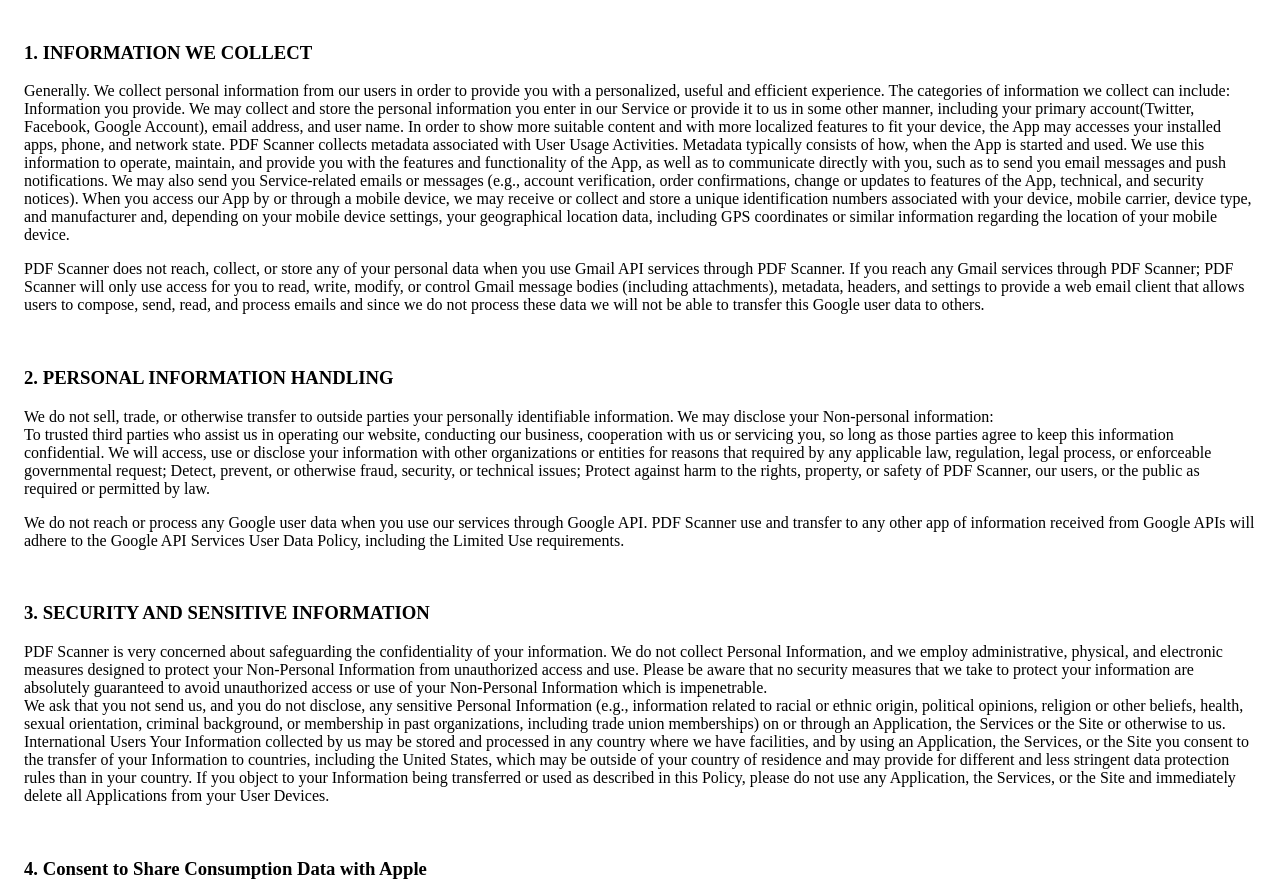
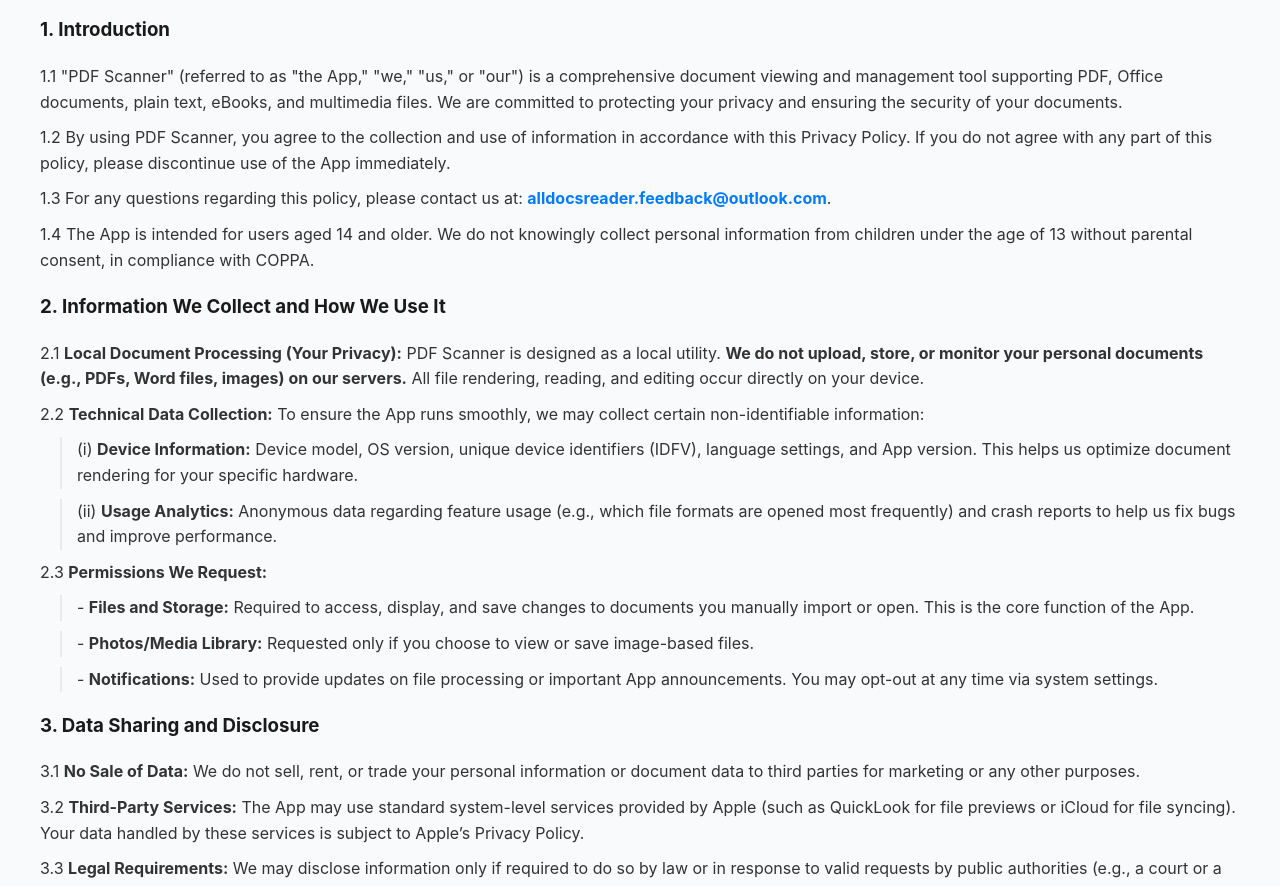
Before and after one commit to InfinityOriginios/infinityoriginios.github.io, a plain HTML site: page PDFscanner/privacypolicy.html in a window 1280 px wide. Shown: the part 163-1049 px from the top of the page. Drawn offline with Linux system fonts and the light colour scheme.

Commit message:
Revise privacy policy for PDF Scanner app
Updated privacy policy to reflect new practices and compliance requirements.

```diff
--- a/PDFscanner/privacypolicy.html
+++ b/PDFscanner/privacypolicy.html
@@ -1,184 +1,113 @@
 <!DOCTYPE html>
 <html lang="en">
-
   <head>
-    <meta charset="UTF-8">
-    <meta name="viewport" content="width=device-width, initial-scale=1.0">
-    <title>Privacy Policy</title>
+    <meta charset="UTF-8" />
+    <meta http-equiv="X-UA-Compatible" content="IE=edge" />
+    <meta name="viewport" content="width=device-width, initial-scale=1.0" />
+    <title>PDF Scanner - Privacy Policy</title>
     <style>
-        html,
-        body {
-            margin: 0;
-            padding: 0;
+      html, body {
+        overflow-x: hidden;
+        overflow-y: auto;
+        white-space: normal;
+        word-break: break-word;
+        font-family: -apple-system, BlinkMacSystemFont, "Segoe UI", Roboto, Helvetica, Arial, sans-serif;
+        line-height: 1.6;
+        margin: 20px;
+        background: #f9fafc;
+        color: #333;
       }
-
-        body {
-            padding: 0 24px;
+      h1, h2, h3 {
+        color: #1a1a1a;
       }
-        @media (prefers-color-scheme: dark) {
-            html, body {
-            background: #1f1f1f;
+      ul {
+        list-style: none;
+        padding-left: 0;
       }
-            h1, h2, h3, h4, h5, h6, p {
-            color: rgba(255, 255, 255, 0.9);
+      p {
+        margin: 10px 0;
       }
+      .indent {
+        margin-left: 20px;
+        border-left: 2px solid #eaeaea;
+        padding-left: 15px;
+      }
+      .contact-info {
+        font-weight: bold;
+        color: #007aff;
       }
     </style>
   </head>
+  <body>
+    <h1>Privacy Policy</h1>
 
-<body>
-    <div>
-        <h1>Privacy Policy</h1>
-        <p>
-            Welcome to PDF Scanner, a mobile application ("PDF Scanner”, "we” or "us”).
-            PDF Scanner is committed to protecting the privacy of all users and others who access our application
-            ("you,” or "Users”).
-            This Privacy Policy applies to the PDF Scanner mobile app for Android. This Privacy Policy applies only to
-            the practices of companies we own, control, or are united with under common control.
-            By accessing or using our Service, you are saying that you have read, understood, and agree to our collection,
-            storage, use, and disclosure of your personal information as described in this Privacy Policy.
-        </p>
+    <p>Last Updated: February 27, 2026</p>
 
-        <br />
-        <h3>
-            1. INFORMATION WE COLLECT
-        </h3>
+    <h3>1. Introduction</h3>
+    <ul>
+      <p>1.1 "PDF Scanner" (referred to as "the App," "we," "us," or "our") is a comprehensive document viewing and management tool supporting PDF, Office documents, plain text, eBooks, and multimedia files. We are committed to protecting your privacy and ensuring the security of your documents.</p>
 
-        <p>
-            Generally. We collect personal information from our users in order to provide you with a personalized,
-            useful and efficient experience.
-            The categories of information we collect can include:
-            Information you provide. We may collect and store the personal information you enter in our Service or provide
-            it to us in some other manner, including your primary account(Twitter, Facebook, Google Account), email address,
-            and user name.
-            In order to show more suitable content and with more localized features to fit your device, the App may
-            accesses your installed apps, phone, and network state.
-            PDF Scanner collects metadata associated with User Usage Activities. Metadata typically consists of how,
-            when the App is started and used.
-            We use this information to operate, maintain, and provide you with the features and functionality of the App,
-            as well as to communicate directly with you, such as to send you email messages and push notifications.
-            We may also send you Service-related emails or messages (e.g., account verification, order confirmations,
-            change or updates to features of the App, technical, and security notices).
-            When you access our App by or through a mobile device, we may receive or collect and store a unique
-            identification numbers associated with your device, mobile carrier, device type, and manufacturer and,
-            depending on your mobile device settings, your geographical location data, including GPS coordinates or
-            similar information regarding the location of your mobile device.
-         <p>
-            PDF Scanner does not reach, collect, or store any of your personal data when you use Gmail API services
-            through PDF Scanner. If you reach any Gmail services through PDF Scanner; PDF Scanner will only use access for
-            you to read, write, modify, or control Gmail message bodies (including attachments), metadata, headers,
-            and settings to provide a web email client that allows users to compose, send, read, and process emails
-            and since we do not process these data we will not be able to transfer this Google user data to others.
-     </p>
-        </p>
-        <br />
+      <p>1.2 By using PDF Scanner, you agree to the collection and use of information in accordance with this Privacy Policy. If you do not agree with any part of this policy, please discontinue use of the App immediately.</p>
 
-        <h3>
-            2. PERSONAL INFORMATION HANDLING
-        </h3>
+      <p>1.3 For any questions regarding this policy, please contact us at: <span class="contact-info">alldocsreader.feedback@outlook.com</span>.</p>
 
-        <p>
-            We do not sell, trade, or otherwise transfer to outside parties your personally identifiable information.
-            We may disclose your Non-personal information: <br />
-            To trusted third parties who assist us in operating our website, conducting our business, cooperation with
-            us or servicing you, so long as those parties agree to keep this information confidential.
-            We will access, use or disclose your information with other organizations or entities for reasons that
-            required by any applicable law, regulation, legal process, or enforceable governmental request;
-            Detect, prevent, or otherwise fraud, security, or technical issues;
-            Protect against harm to the rights, property, or safety of PDF Scanner, our users, or the public as required
-            or permitted by law.
-            <p>
-            We do not reach or process any Google user data when you use our services through Google API. PDF Scanner use and
-            transfer to any other app of information received from Google APIs will adhere to the Google API Services User
-            Data Policy, including the Limited Use requirements.
-            </p>
-        </p>
-        <br />
+      <p>1.4 The App is intended for users aged 14 and older. We do not knowingly collect personal information from children under the age of 13 without parental consent, in compliance with COPPA.</p>
+    </ul>
 
-        <h3>
-            3. SECURITY AND SENSITIVE INFORMATION
+    <h3>2. Information We Collect and How We Use It</h3>
+    <ul>
+      <p>2.1 <strong>Local Document Processing (Your Privacy):</strong> PDF Scanner is designed as a local utility. <strong>We do not upload, store, or monitor your personal documents (e.g., PDFs, Word files, images) on our servers.</strong> All file rendering, reading, and editing occur directly on your device.</p>
 
-        </h3>
+      <p>2.2 <strong>Technical Data Collection:</strong> To ensure the App runs smoothly, we may collect certain non-identifiable information:</p>
+      <p class="indent">(i) <strong>Device Information:</strong> Device model, OS version, unique device identifiers (IDFV), language settings, and App version. This helps us optimize document rendering for your specific hardware.</p>
+      <p class="indent">(ii) <strong>Usage Analytics:</strong> Anonymous data regarding feature usage (e.g., which file formats are opened most frequently) and crash reports to help us fix bugs and improve performance.</p>
 
-        <p>
-            PDF Scanner is very concerned about safeguarding the confidentiality of your information. We do not collect
-            Personal Information, and we employ administrative, physical, and electronic measures designed to protect
-            your Non-Personal Information from unauthorized access and use.
-            Please be aware that no security measures that we take to protect your information are absolutely guaranteed
-            to avoid unauthorized access or use of your Non-Personal Information which is impenetrable.
-            <br />
-            We ask that you not send us, and you do not disclose, any sensitive Personal Information (e.g., information
-            related to racial or ethnic origin, political opinions, religion or other beliefs, health, sexual
-            orientation, criminal background, or membership in past organizations, including trade union memberships) on
-            or through an Application,
-            the Services or the Site or otherwise to us.
-            International Users Your Information collected by us may be stored and processed in any country where we
-            have facilities, and by using an Application, the Services, or the Site you consent to the transfer of your
-            Information to countries, including the United States, which may be outside of your country of residence and
-            may provide for different and less stringent data protection rules than in your country.
-            If you object to your Information being transferred or used as described in this Policy, please do not use
-            any Application, the Services, or the Site and immediately delete all Applications from your User Devices.
-        </p>
-        <br />
+      <p>2.3 <strong>Permissions We Request:</strong></p>
+      <p class="indent">- <strong>Files and Storage:</strong> Required to access, display, and save changes to documents you manually import or open. This is the core function of the App.</p>
+      <p class="indent">- <strong>Photos/Media Library:</strong> Requested only if you choose to view or save image-based files.</p>
+      <p class="indent">- <strong>Notifications:</strong> Used to provide updates on file processing or important App announcements. You may opt-out at any time via system settings.</p>
+    </ul>
 
-        <h3>
-        4. Consent to Share Consumption Data with Apple</p>
-        </h3>
+    <h3>3. Data Sharing and Disclosure</h3>
+    <ul>
+      <p>3.1 <strong>No Sale of Data:</strong> We do not sell, rent, or trade your personal information or document data to third parties for marketing or any other purposes.</p>
 
-        <p>
-            By using our app and making in-app purchases, you consent to our sharing of data regarding your usage and
-            consumption of purchased content with Apple, as part of our efforts to resolve refund requests. This information
-            may include details about how you have accessed and interacted with the purchased content. The purpose of sharing
-            this data is to help Apple make an informed decision regarding refund requests. We ensure that such data sharing
-            is done in compliance with Apple's policies and only as necessary to process your requests.
-        </p>
-        <br />
+      <p>3.2 <strong>Third-Party Services:</strong> The App may use standard system-level services provided by Apple (such as QuickLook for file previews or iCloud for file syncing). Your data handled by these services is subject to Apple’s Privacy Policy.</p>
 
+      <p>3.3 <strong>Legal Requirements:</strong> We may disclose information only if required to do so by law or in response to valid requests by public authorities (e.g., a court or a government agency).</p>
+    </ul>
 
-        <h3>
-            5. LINKS TO THIRD PARTY APPS OR WEBSITES</p>
-        </h3>
+    <h3>4. Security and Storage</h3>
+    <ul>
+      <p>4.1 <strong>On-Device Storage:</strong> Your documents remain in your device’s local storage or your private iCloud Drive. Because we do not provide our own cloud storage, we never have access to your private files.</p>
 
-        <p>
-            The Apps may contain links to and from third-party Apps of our business partners, advertisers, and social
-            media sites.
-            If you follow a link to any of these apps or websites, please note that these apps or websites have their
-            own privacy policies and that we do not accept any responsibility or liability for their policies.
-            Please check the individual policies before you submit any information to those apps or websites.
-        </p>
-        <br />
+      <p>4.2 <strong>Encryption:</strong> We use industry-standard encryption for any data transmitted between the App and our support servers (such as crash reports). We recommend using FaceID, TouchID, or a passcode to secure your device.</p>
+    </ul>
 
-        <h3>
-            6. UPDATES TO THIS POLICY</p>
-        </h3>
+    <h3>5. Subscriptions and Payments</h3>
+    <ul>
+      <p>5.1 All premium features and subscriptions are processed through the **Apple App Store** (In-App Purchases). We do not collect or store your credit card numbers, billing addresses, or bank account details. All transaction security is managed by Apple.</p>
+    </ul>
 
-        <p>
-            We reserve the right to modify this Policy from time to time. If we make any changes to this Policy, we will
-            change the "Last Revision" date below and will post the updated Policy on this page.
-        </p>
-        <br />
+    <h3>6. User Rights and Choices</h3>
+    <ul>
+      <p>6.1 <strong>Control Your Data:</strong> You have full control over your files. Deleting a file within the App or uninstalling the App will remove all local cached data associated with it.</p>
+      <p class="indent">(i) You may withdraw permissions (Files, Photos, Notifications) at any time through your iOS/iPadOS Settings.</p>
+      <p class="indent">(ii) You may request the deletion of any support-related correspondence by contacting us via email.</p>
+    </ul>
 
-        <h3>
-            7. CONTACTING US</p>
-        </h3>
+    <h3>7. Changes to This Policy</h3>
+    <ul>
+      <p>7.1 We may update our Privacy Policy from time to time to reflect changes in our practices or for other operational, legal, or regulatory reasons. We will notify you of any changes by posting the new Privacy Policy on this page and updating the "Last Updated" date.</p>
+    </ul>
 
-        <p>
-            If you have questions about this Policy, please contact us at support@thinkyeah.com.
-        </p>
-        <br />
+    <h3>8. Disclaimer</h3>
+    <ul>
+      <p>8.1 While we strive to provide a stable reading experience, we are not responsible for data loss caused by file corruption, hardware failure, or issues with third-party cloud providers (e.g., iCloud). We strongly recommend maintaining regular backups of your important documents.</p>
+    </ul>
 
-        <h3>
-            8. ADVERTISEMENT POLICY</p>
-        </h3>
-
-        <p>
-            We make sure we advertise in the application. (contains third-party ads),
-            To comply with industry self-regulatory guidance provided by the Digital Advertiser Alliance (DAA).including
-            Facebook Audience Network native ads.( https://m.facebook.com/ads/ad_choices)
-        </p>
-
-
+    <div style="text-align: center; margin-top: 40px; font-size: 0.9em; color: #7f8c8d;">
+      <p>© 2026 PDF Scanner. All Rights Reserved.</p>
     </div>
   </body>
-
 </html>
```
Lines whose indentation alone changed are shown as unchanged.
